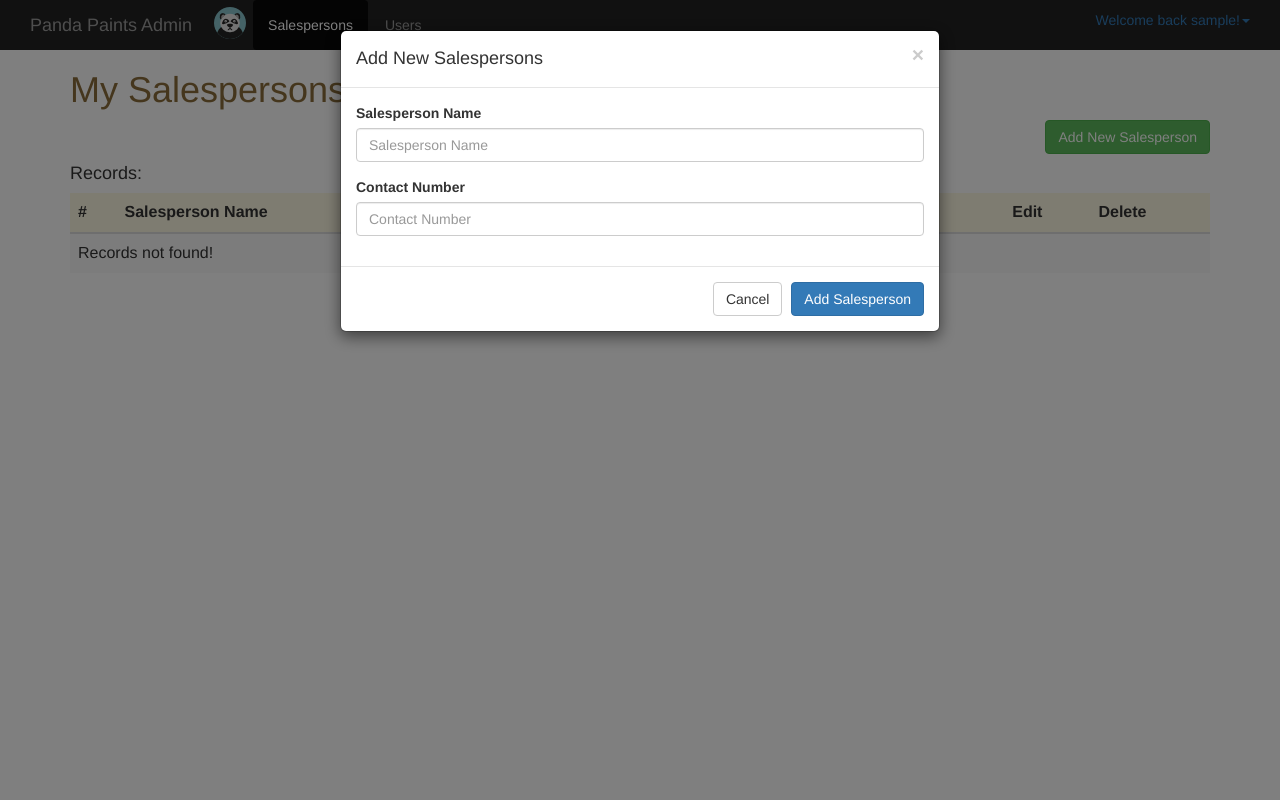
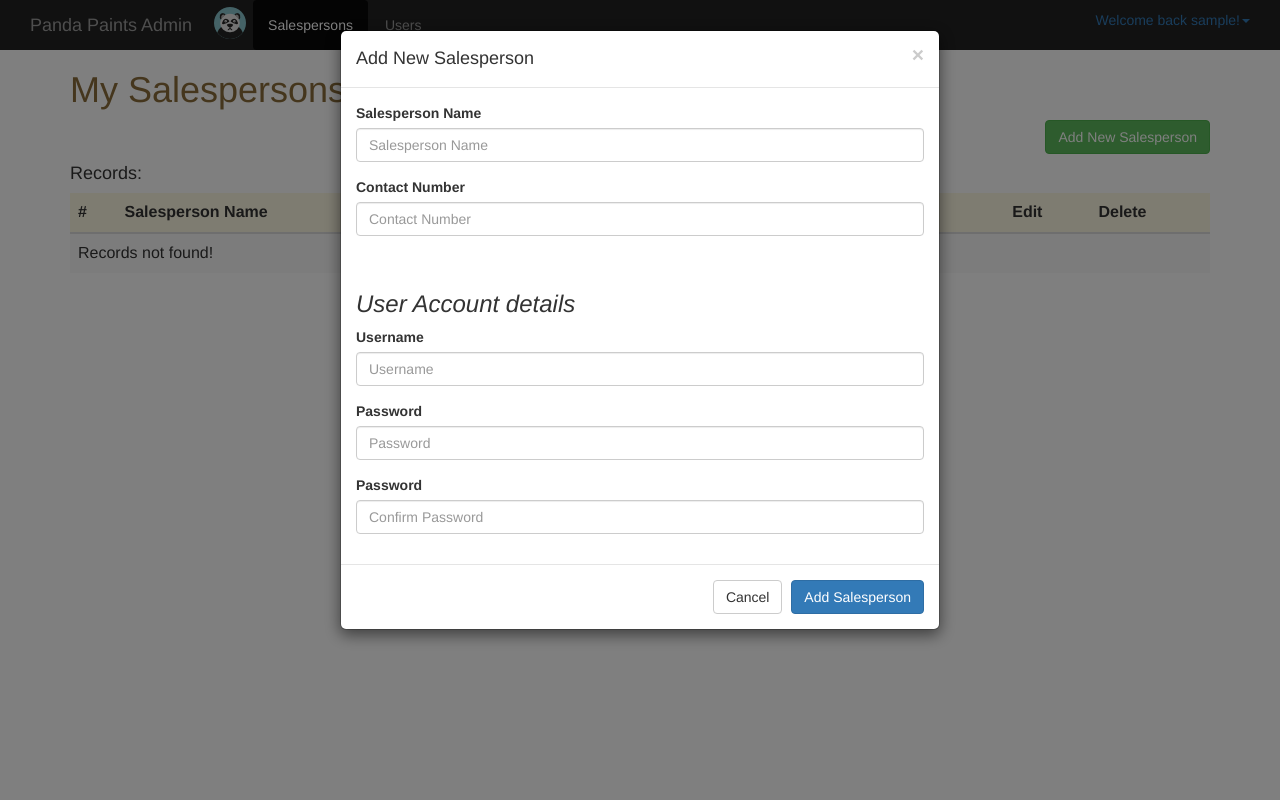
Before and after one commit to smsali97/pandapaints, a PHP site: page /salespersons/index.php in a window 1280 px wide, after a click on "Add New Salesperson". Run offline with PHP 8.4, Linux system fonts and the light colour scheme; the visitor is signed in with stand-in values (Sample User, id 1); data that the repository does not hold is empty.

Commit message:
Added User when Salesperson is created

```diff
--- a/customers/index.php
+++ b/customers/index.php
@@ -181,6 +181,7 @@ session_start(); // REQUIRED TO BE USED SESSION VARIABLES
 	<script src="https://maxcdn.bootstrapcdn.com/bootstrap/3.3.7/js/bootstrap.min.js" integrity="sha384-Tc5IQib027qvyjSMfHjOMaLkfuWVxZxUPnCJA7l2mCWNIpG9mGCD8wGNIcPD7Txa" crossorigin="anonymous"></script>
 	<!-- Custom JS file -->
 	<script type="text/javascript" src="js/script.js"></script>
+	<script src="//cdnjs.cloudflare.com/ajax/libs/jquery-form-validator/2.3.26/jquery.form-validator.min.js"></script>
 
 </body>
 </html>
--- a/customers/js/script.js
+++ b/customers/js/script.js
@@ -7,6 +7,7 @@ function addRecord() {
     var area = $("#area").val();
     var gc = $("#gc").val();
     var cno = $("#cno").val();
+
 
     // Add record
     $.post("ajax/addRecord.php", {
@@ -42,6 +43,7 @@ function readRecords() {
 }
 
 $(document).ready(function () {
+
     // READ recods on page load
     readRecords(); // calling function
 });
--- a/salespersons/index.php
+++ b/salespersons/index.php
@@ -77,7 +77,7 @@ session_start(); // REQUIRED TO BE USED SESSION VARIABLES
 			<div class="modal-content">
 				<div class="modal-header">
 					<button type="button" class="close" data-dismiss="modal" aria-label="Close"><span aria-hidden="true">×</span></button>
-					<h4 class="modal-title" id="myModalLabel">Add New Salespersons</h4>
+					<h4 class="modal-title" id="myModalLabel">Add New Salesperson</h4>
 				</div>
 				<div class="modal-body">
 
@@ -90,6 +90,21 @@ session_start(); // REQUIRED TO BE USED SESSION VARIABLES
 						<label for="cno">Contact Number</label>
 						<input type="tel" id="cno" placeholder="Contact Number" class="form-control" />
 					</div>
+					<br>
+					<span><h3><em>User Account details</em></h3></span>
+					<div class="form-group">
+							<label for="username">Username</label>
+							<input type="text" class="form-control" placeholder="Username" id="username">
+					</div>
+					<div class="form-group">
+					<label for="password">Password</label>
+					<input type="password" class="form-control" placeholder="Password" id="password">
+					</div>
+					<div class="form-group">
+					<label for="confirm_password">Password</label>
+					<input type="password" class="form-control" placeholder="Confirm Password" id="confirm_password">
+					</div>
+
 				</div>
 				<div class="modal-footer">
 					<button type="button" class="btn btn-default" data-dismiss="modal">Cancel</button>
--- a/salespersons/js/script.js
+++ b/salespersons/js/script.js
@@ -2,13 +2,42 @@
 // Add Record
 function addRecord() {
     // get values
-    var spn_ame = $("#sp_name").val();
+    var sp_name = $("#sp_name").val();
     var cno = $("#cno").val();
+    var username = $("#username").val();
+    var password = $("#username").val();
+    var confirm_password = $("#confirm_password").val();
+
+    if(username == "")
+    {
+        alert("username field is required!");
+    }
+    else if (password == "")
+    {
+        alert("Password field is required!");
+    }
+    else if(confirm_password == "")
+    {
+        alert("Confirm Password field is required!");
+    }
+    else if(confirm_password != password)
+    {
+        alert("Invalid Confirm password!");
+    }
+        else if(sp_name == "" || cno == "")
+    {
+        alert("Missing Salesperson Information!");
+    }
+
+    else
+    {
 
         // Add record
         $.post("ajax/addRecord.php", {
             sp_name: sp_name,
-        cno: cno
+            cno: cno,
+            username: username,
+            password: password,
         }, function (data, status) {
             // close the popup
             $("#add_new_record_modal").modal("hide");
@@ -20,7 +49,13 @@ function addRecord() {
             // clear fields from the popup
             $("#sp_name").val("");
             $("#cno").val("");
+            $("#username").val("");
+            $("#password").val("");
+            $("#confirm_password").val("");
         });
+
+    }
+
 }
 
 $(document).ready(function () {
```
Also changed, not shown: salespersons/ajax/addRecord.php (+21 -0 lines). Lines whose indentation alone changed are shown as unchanged.
